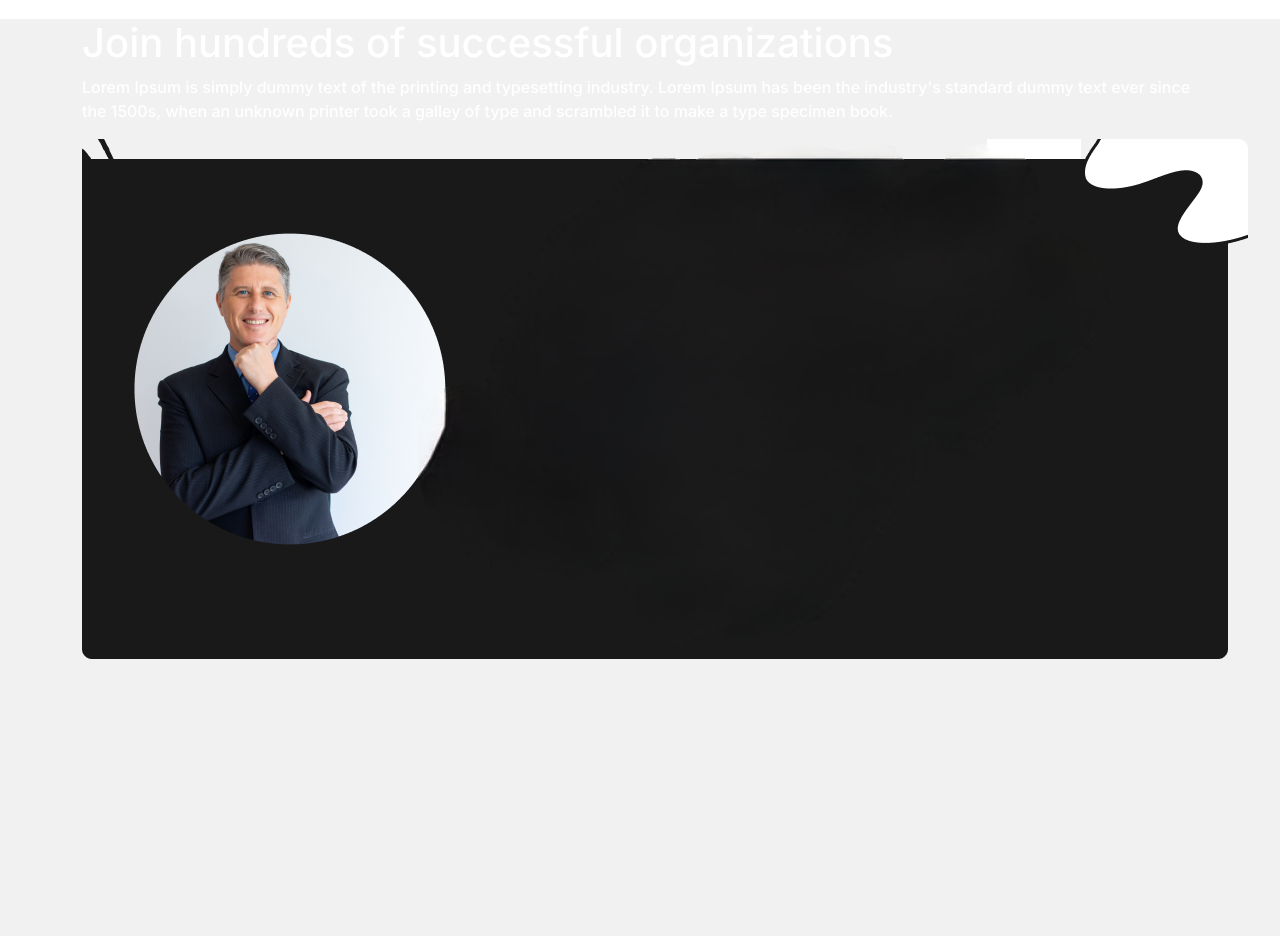
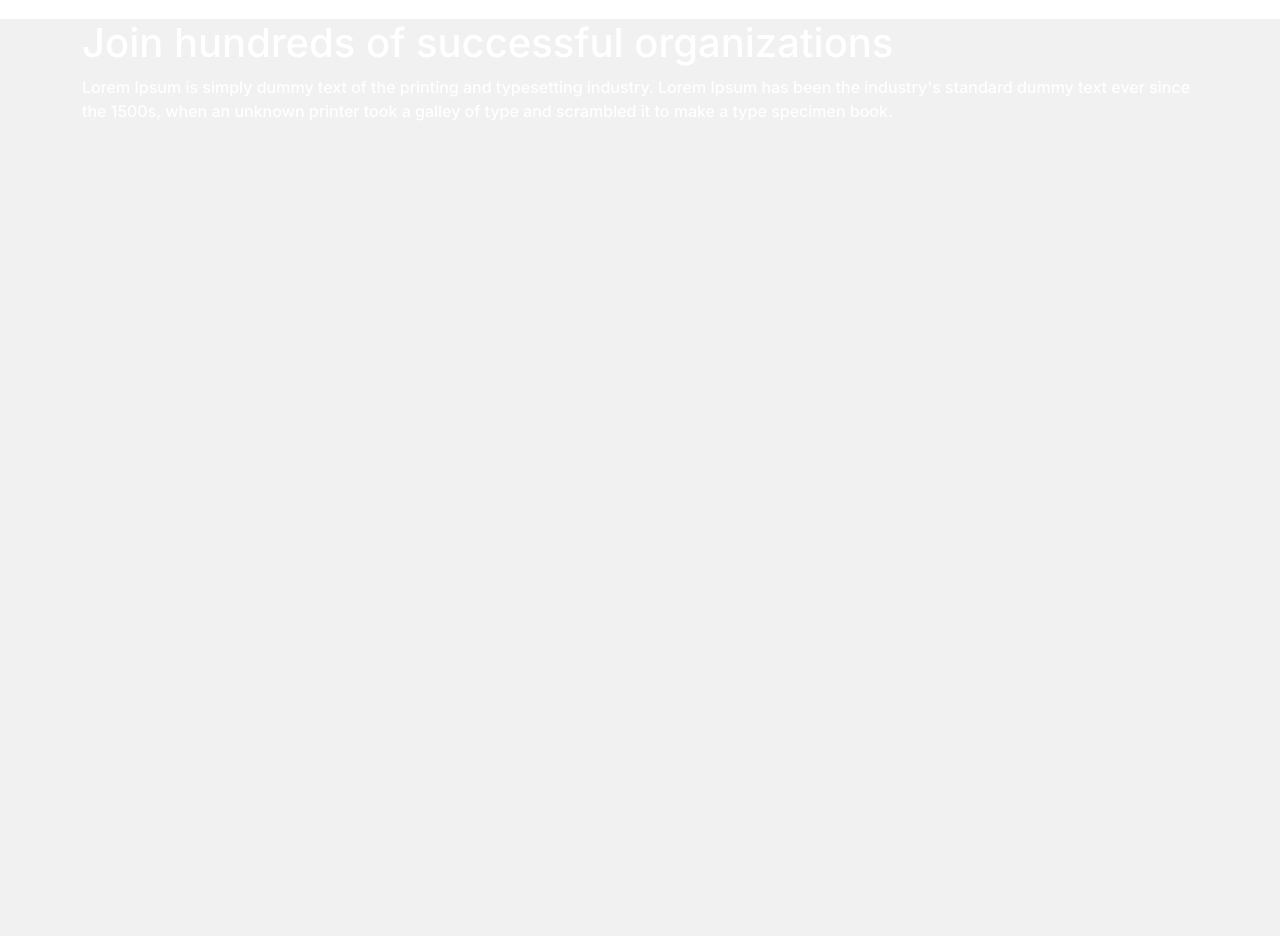
Before and after one commit to TahaAhmed63/bussinessagent, a React (Create React App) app: page /registrationAgent in a window 1280 px wide. Shown: the part 1380-2316 px from the top of the page. Built offline with nearby package versions, Linux system fonts and the light colour scheme.

Commit message:
done 3rd page

```diff
--- a/src/pages/RegistrationAgent/WhyUs.js
+++ b/src/pages/RegistrationAgent/WhyUs.js
@@ -11,7 +11,9 @@ import myblackimg from './../../assets/Group 516 (1).png'
                 Join hundreds of successful organizations
                 </h1>
                 <p>Lorem Ipsum is simply dummy text of the printing and typesetting industry. Lorem Ipsum has been the industry's standard dummy text ever since the 1500s, when an unknown printer took a galley of type and scrambled it to make a type specimen book.</p>
-    <img src={myblackimg} />
+  <div >
+
+  </div>
             </div>
 
 
```
